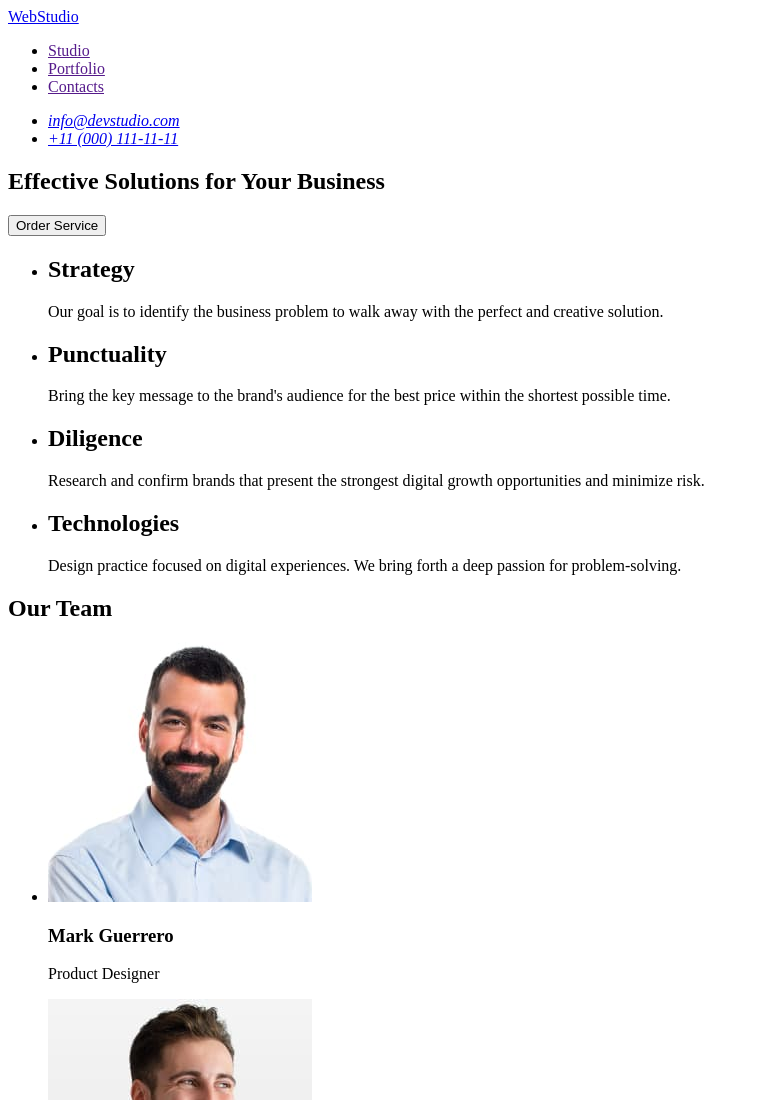
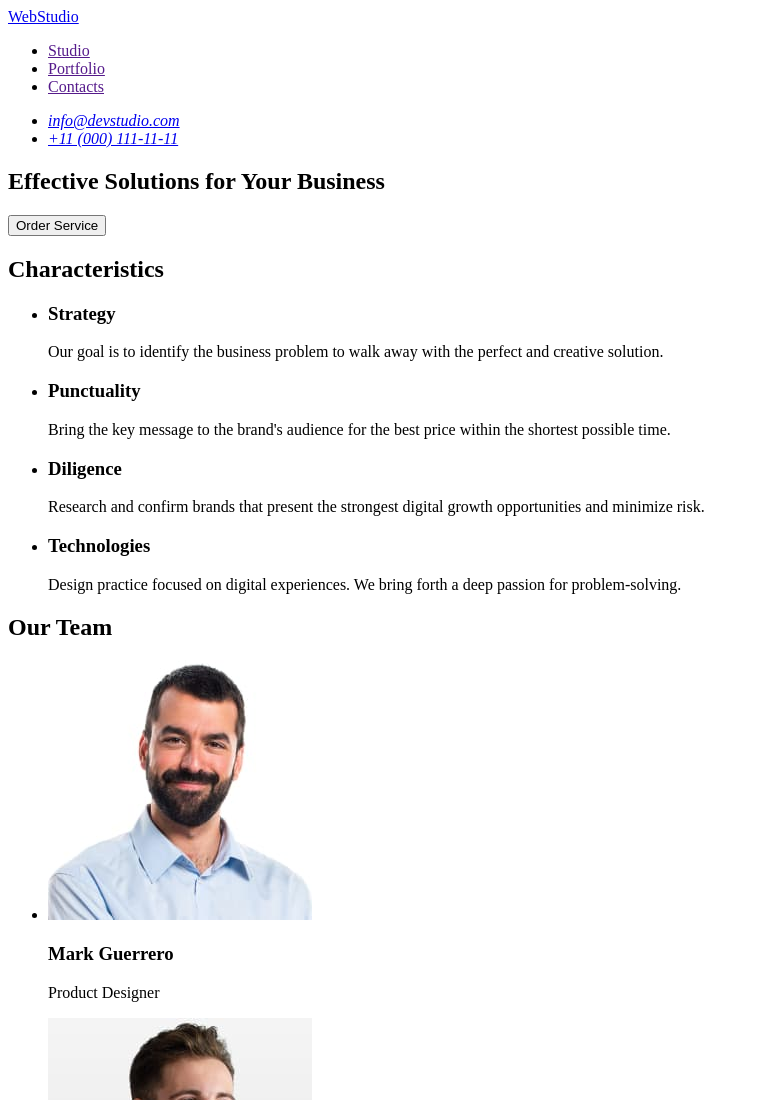
Before and after one commit to LiudmylaKirichenko/goit-markup-hw-01, a plain HTML site: page index.html in a window 1280 px wide. Shown: the top 1100 px of the page, without its empty margins (0-759 px from the left). Drawn offline with Linux system fonts and the light colour scheme.

Commit message:
add markup

```diff
--- a/index.html
+++ b/index.html
@@ -8,7 +8,7 @@
   <body>
     <header>
       <nav>
-        <a href=".index.html">WebStudio</a>
+        <a href="./index.html">WebStudio</a>
         <ul>
           <li><a href="">Studio</a></li>
           <li><a href="">Portfolio</a></li>
@@ -31,9 +31,10 @@
       </section>
 
       <section>
+        <h2>Characteristics</h2>
         <ul>
           <li>
-            <h2>Strategy</h2>
+            <h3>Strategy</h3>
             <p>
               Our goal is to identify the business problem to walk away with the
               perfect and creative solution.
@@ -41,7 +42,7 @@
           </li>
 
           <li>
-            <h2>Punctuality</h2>
+            <h3>Punctuality</h3>
             <p>
               Bring the key message to the brand's audience for the best price
               within the shortest possible time.
@@ -49,7 +50,7 @@
           </li>
 
           <li>
-            <h2>Diligence</h2>
+            <h3>Diligence</h3>
             <p>
               Research and confirm brands that present the strongest digital
               growth opportunities and minimize risk.
@@ -57,7 +58,7 @@
           </li>
 
           <li>
-            <h2>Technologies</h2>
+            <h3>Technologies</h3>
             <p>
               Design practice focused on digital experiences. We bring forth a
               deep passion for problem-solving.
@@ -114,7 +115,7 @@
     </main>
 
     <footer>
-      <a href=".index.html">WebStudio</a>
+      <a href="./index.html">WebStudio</a>
       <p>
         Increase the flow of customers and sales for your business with digital
         marketing & growth solutions.
```
